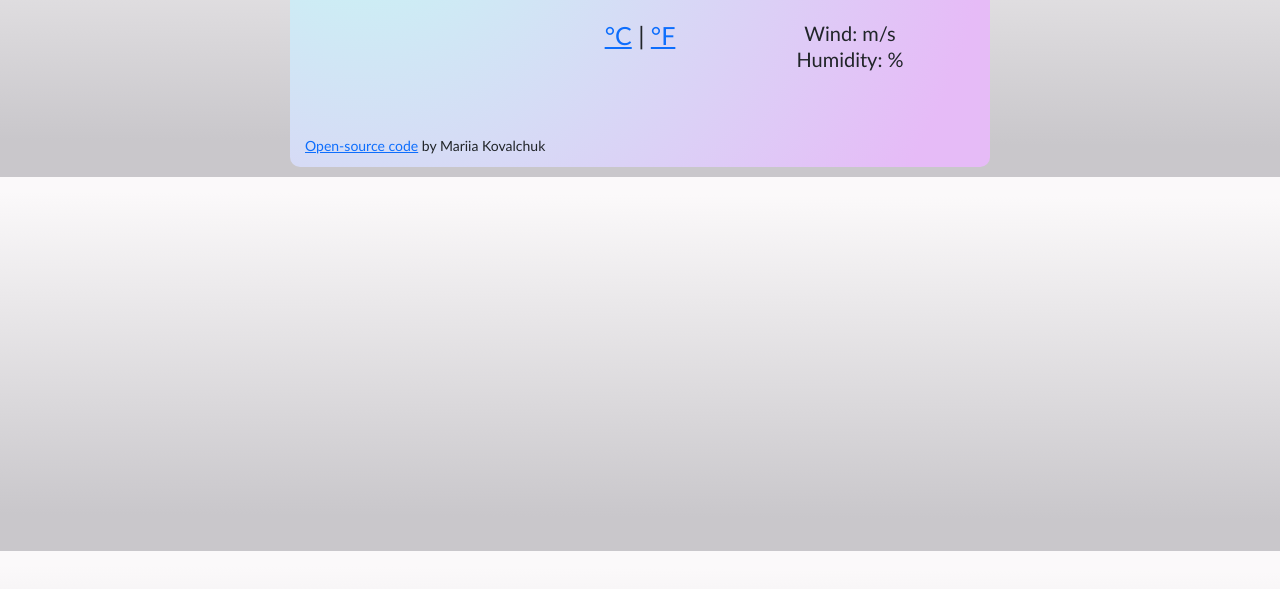
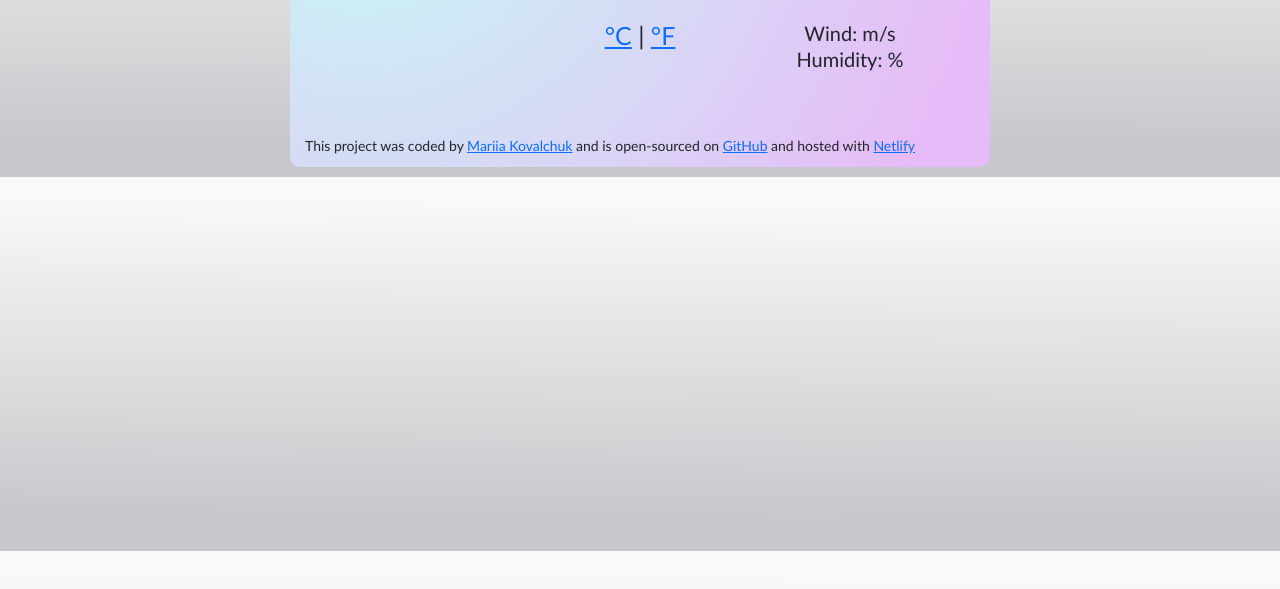
Before and after one commit to MargoShv/weatherApp, a website built with Parcel: page index.html in a window 1280 px wide. Shown: the part 197-786 px from the top of the page. Built offline with nearby package versions, Linux system fonts and the light colour scheme; no server answers.

Commit message:
Update index.html

```diff
--- a/index.html
+++ b/index.html
@@ -75,14 +75,13 @@
       <div class="weather-forecast" id="forecast">
 
       </div>
-       <small>
-          <a
-            href="https://github.com/MargoShv/weatherApp"
-            target="_blank"
-            >Open-source code</a
-          >
-          by Mariia Kovalchuk
+      <small>
+      This project was coded by
+        <a href="mailto:m.kovalchuck@gmail.com">Mariia Kovalchuk</a>
+        and is open-sourced on <a href="https://github.com/MargoShv/weatherApp">GitHub</a>
+        and hosted with <a href="https://www.netlify.com/">Netlify</a>
         </small>
+  </footer>
     <script src="src/index.js"></script>
   </body>
 </html>
```
